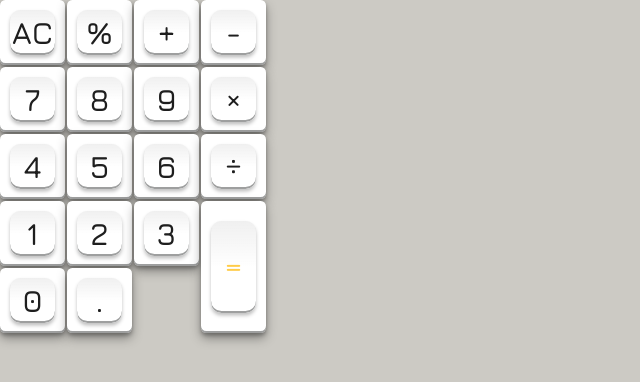
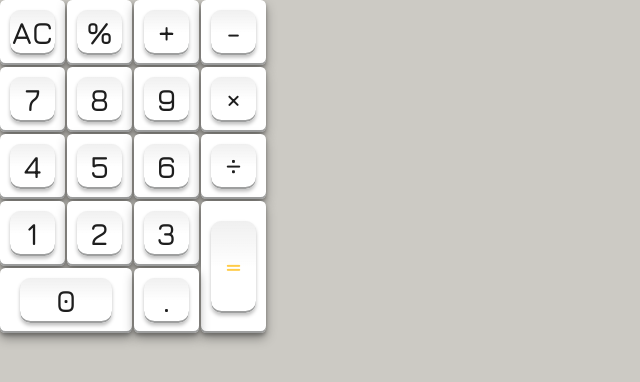
Before and after one commit to franjmr0416/retro-calc, a React (Create React App) app: page / in a window 1280 px wide. Shown: the top 382 px of the page, without its empty margins (0-640 px from the left). Built offline with nearby package versions, Linux system fonts and the light colour scheme.

Commit message:
fix buttons layout

```diff
--- a/src/App.js
+++ b/src/App.js
@@ -25,7 +25,7 @@ const App = () => {
         <Button>3</Button>
 
         <Button isEqualSign>=</Button>
-        <Button>0</Button>
+        <Button isZeroSign>0</Button>
         <Button>.</Button>
       </LayoutButtons>
     </div>
--- a/src/components/Button.js
+++ b/src/components/Button.js
@@ -1,7 +1,7 @@
 import styled from "styled-components";
 
 const SecondButton = styled.div`
-  width: 65px;
+  width: ${(props) => (props.isZeroSign ? "1/3" : "65px")};
   height: ${(props) => (props.isEqualSign ? "132px" : "65px")};
   border-radius: 5.2px;
   background-color: #f0f0f0;
@@ -17,8 +17,8 @@ const SecondButton = styled.div`
       rgba(255, 255, 255, 0) 0%
     ),
     linear-gradient(to bottom, #f0f0f0, #f0f0f0);
-  grid-row: ${(props) => (props.isEqualSign ? "4/6" : "auto")};
-  grid-column: ${(props) => (props.isEqualSign ? "4/5" : "auto")};
+  ${(props) => (props.isEqualSign ? `grid-row: 4/6; grid-column: 4/5` : ``)}
+  ${(props) => (props.isZeroSign ? `grid-row: 5/5; grid-column: 1/3` : ``)}
 `;
 
 const Styledbutton = styled.button`
@@ -27,7 +27,7 @@ const Styledbutton = styled.button`
   font-weight: 600;
   text-align: center;
   color: ${(props) => (props.isEqualSign ? "#FFCC48" : "#1e1e1e")};
-  width: 45.89px;
+  width: ${(props) => (props.isZeroSign ? "91.78px" : "45.89px")};
   height: ${(props) => (props.isEqualSign ? "91.78px" : "45.89px")};
   border: none;
   border-radius: 10.45px;
```
